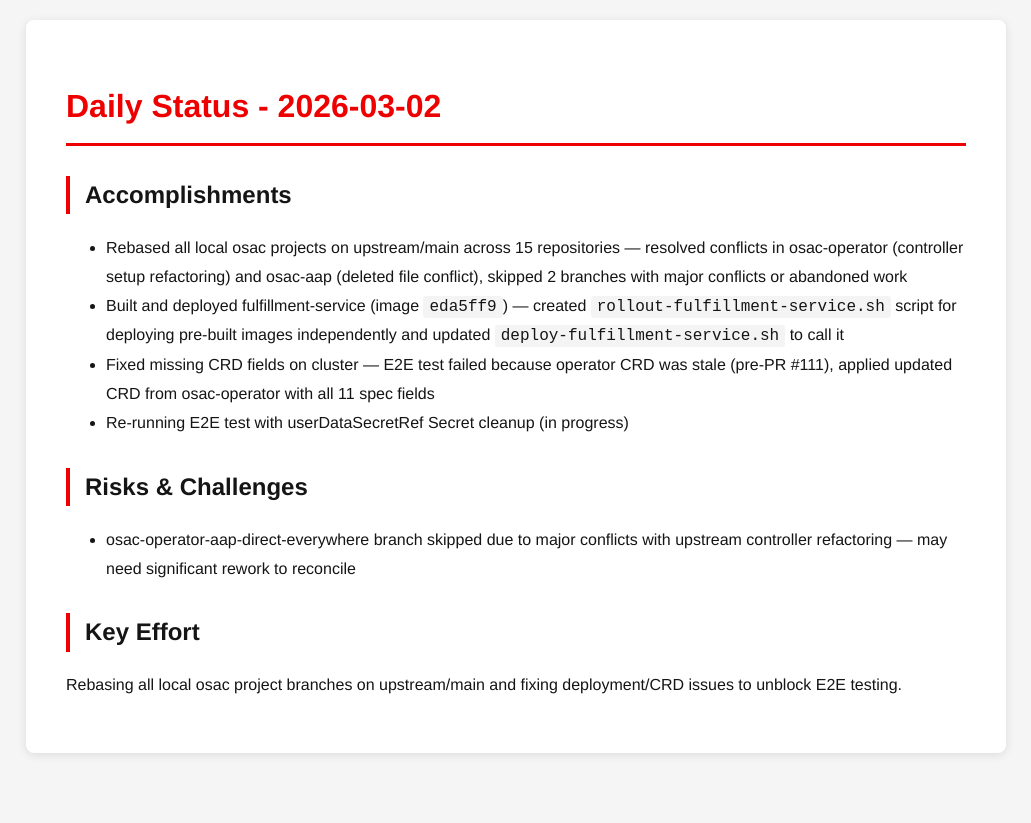
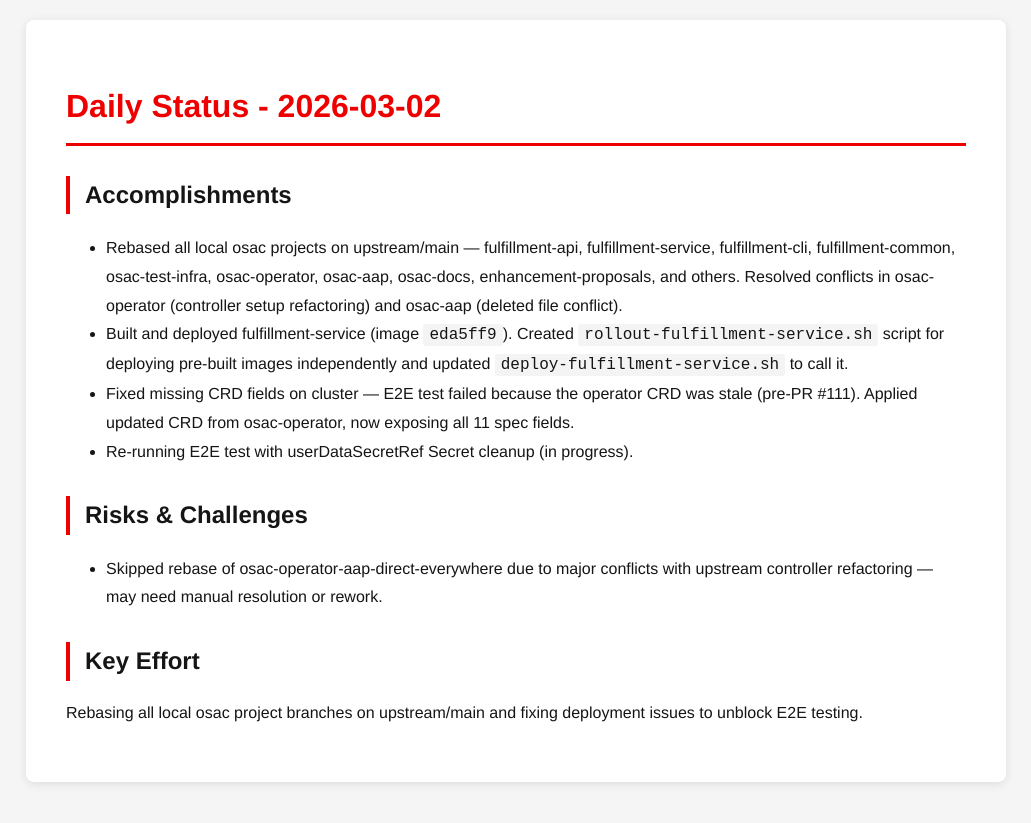
Before and after one commit to tzvatot/daily-status, a Jekyll site: the page built from 2026-03-02.md, in a window 1280 px wide. Shown: the top 823 px of the page, without its empty margins (124-1155 px from the left). Built offline with Jekyll 4.4.1, drawn with Linux system fonts in a browser that asks for light colours.

Commit message:
Daily status update - 2026-03-02

```diff
--- a/2026-03-02.md
+++ b/2026-03-02.md
@@ -7,13 +7,13 @@
 # Daily Status - 2026-03-02
 
 ## Accomplishments
-- Rebased all local osac projects on upstream/main across 15 repositories — resolved conflicts in osac-operator (controller setup refactoring) and osac-aap (deleted file conflict), skipped 2 branches with major conflicts or abandoned work
-- Built and deployed fulfillment-service (image `eda5ff9`) — created `rollout-fulfillment-service.sh` script for deploying pre-built images independently and updated `deploy-fulfillment-service.sh` to call it
-- Fixed missing CRD fields on cluster — E2E test failed because operator CRD was stale (pre-PR #111), applied updated CRD from osac-operator with all 11 spec fields
-- Re-running E2E test with userDataSecretRef Secret cleanup (in progress)
+- Rebased all local osac projects on upstream/main — fulfillment-api, fulfillment-service, fulfillment-cli, fulfillment-common, osac-test-infra, osac-operator, osac-aap, osac-docs, enhancement-proposals, and others. Resolved conflicts in osac-operator (controller setup refactoring) and osac-aap (deleted file conflict).
+- Built and deployed fulfillment-service (image `eda5ff9`). Created `rollout-fulfillment-service.sh` script for deploying pre-built images independently and updated `deploy-fulfillment-service.sh` to call it.
+- Fixed missing CRD fields on cluster — E2E test failed because the operator CRD was stale (pre-PR #111). Applied updated CRD from osac-operator, now exposing all 11 spec fields.
+- Re-running E2E test with userDataSecretRef Secret cleanup (in progress).
 
 ## Risks & Challenges
-- osac-operator-aap-direct-everywhere branch skipped due to major conflicts with upstream controller refactoring — may need significant rework to reconcile
+- Skipped rebase of osac-operator-aap-direct-everywhere due to major conflicts with upstream controller refactoring — may need manual resolution or rework.
 
 ## Key Effort
-Rebasing all local osac project branches on upstream/main and fixing deployment/CRD issues to unblock E2E testing.
+Rebasing all local osac project branches on upstream/main and fixing deployment issues to unblock E2E testing.
```
